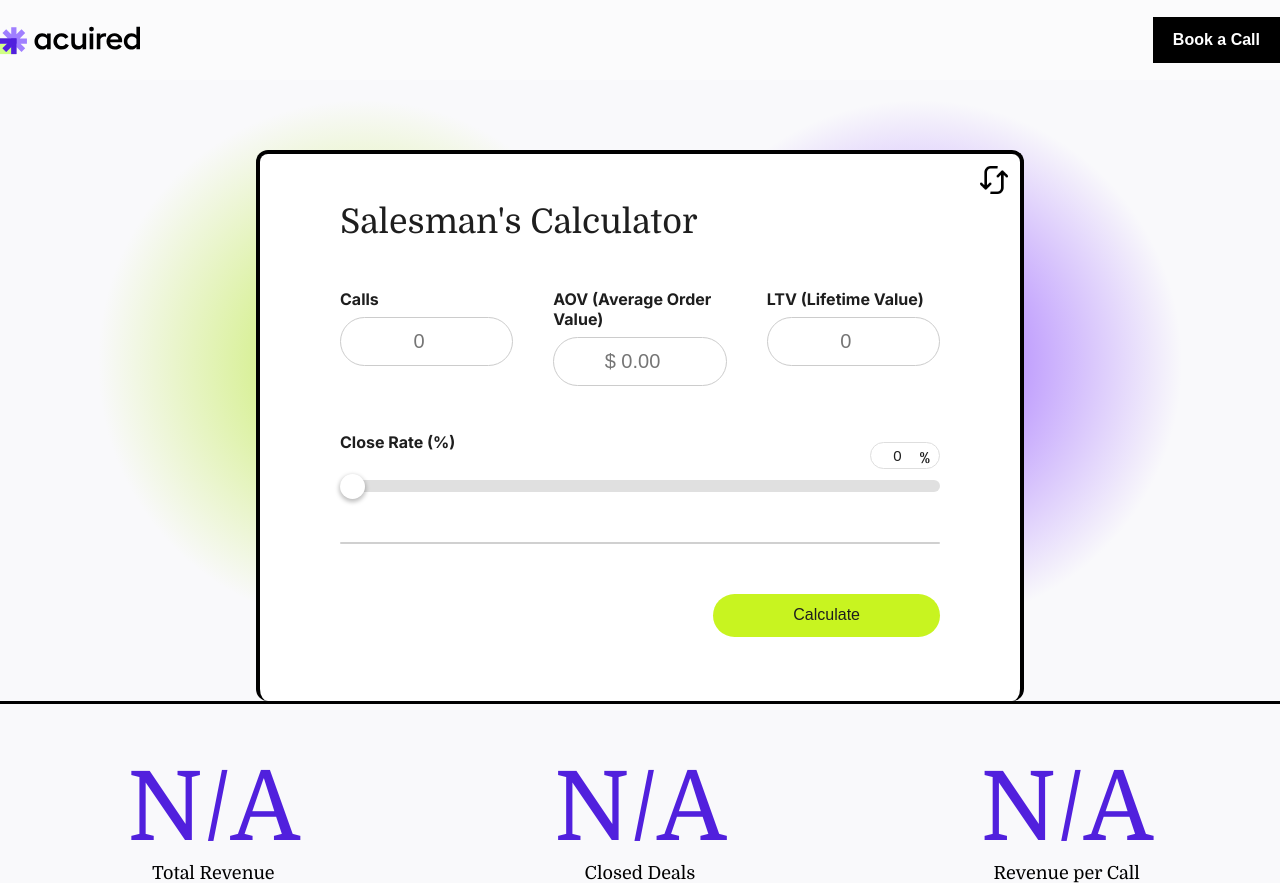
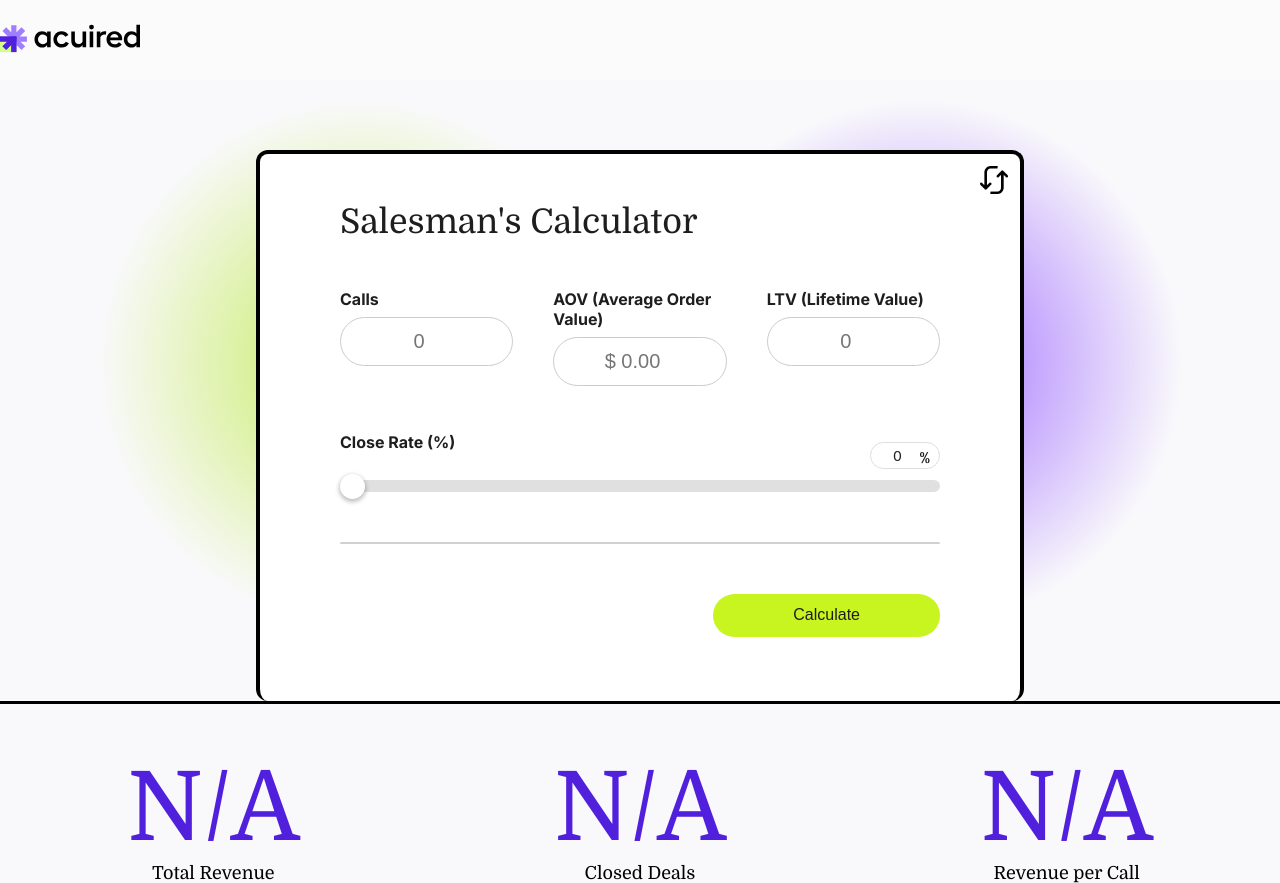
Before and after one commit to MuhammedAbdelmukaram/acuired-calculator, a Next.js app: page / in a window 1280 px wide. Built offline with nearby package versions, Linux system fonts and the light colour scheme.

Commit message:
First commit

```diff
--- a/src/app/components/header.js
+++ b/src/app/components/header.js
@@ -1,8 +1,9 @@
 import React from 'react';
+import Link from 'next/link';
 
 const Header = () => {
     return (
-        <div style={{width: "100vw", height: 80, backgroundColor: "#fbfbfc"}}>
+        <div style={{ width: "100vw", height: 80, backgroundColor: "#fbfbfc" }}>
             <div style={{
                 margin: "0 auto",
                 maxWidth: 1280,
@@ -12,14 +13,17 @@ const Header = () => {
                 alignItems: "center"
             }}>
 
-                <div style={{display: "flex", alignItems: "center"}}>
-                    <img src="/acquiredLogo.svg" alt="Logo" style={{height: 31, width: 140, marginRight: 20}}/>
-
+                <div style={{ display: "flex", alignItems: "center" }}>
+                    <Link href="https://www.acuired.com" legacyBehavior>
+                        <a>
+                            <img src="/acquiredLogo.svg" alt="Logo" style={{ height: 31, width: 140, marginRight: 20 }} />
+                        </a>
+                    </Link>
                 </div>
 
-                <div style={{backgroundColor:"#000", padding:"14px 20px" }}>
+                {/*<div style={{backgroundColor: "#000", padding: "14px 20px"}}>
                     <button style={ctaButtonStyle}>Book a Call</button>
-                </div>
+                </div>*/}
 
             </div>
         </div>
@@ -31,7 +35,7 @@ const buttonStyle = {
     padding: "10px 20px",
     fontSize: 16,
     lineHeight: 20,
-    weight: "500",
+    fontWeight: "500",
     backgroundColor: "#f9f9fb",
     border: "none",
     color: "#000",
```
